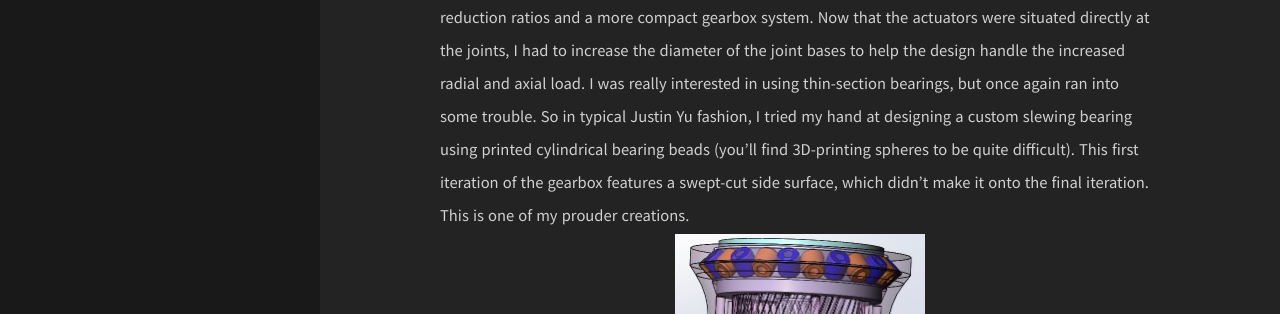
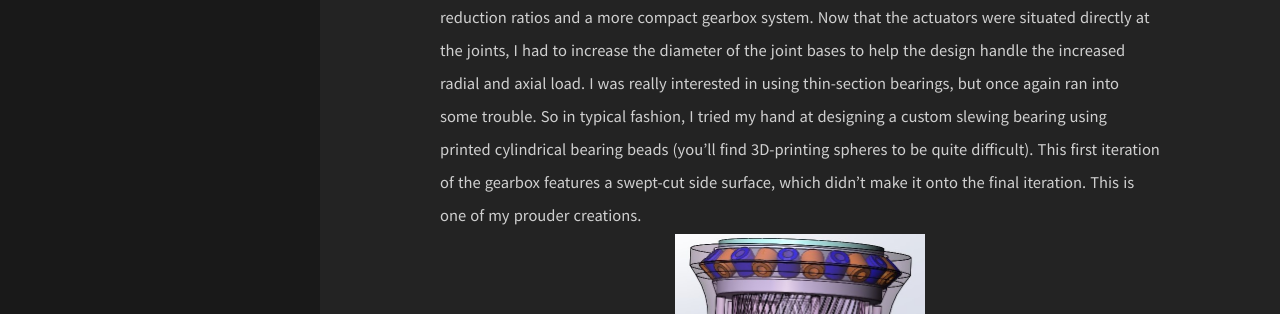
Before and after one commit to uynitsuj/uynitsuj.github.io, a Jekyll site: the page built from _posts/2020-08-06-first-attempt-at-a-6dof-robot-arm.md, in a window 1280 px wide. Shown: the part 4120-4434 px from the top of the page. Built offline with Jekyll 4.4.1, drawn with Linux system fonts in a browser that asks for light colours; nearby versions of some CDN libraries; some of the changed lines change nothing that is shown; some of the changed text lies outside the part shown.

Commit message:
rework post

```diff
--- a/_posts/2020-08-06-first-attempt-at-a-6dof-robot-arm.md
+++ b/_posts/2020-08-06-first-attempt-at-a-6dof-robot-arm.md
@@ -60,7 +60,7 @@
 
 <br>
 
-I further iterated on my gearbox design, implementing finer gear teeth, allowing me to create larger reduction ratios and a more compact gearbox system. Now that the actuators were situated directly at the joints, I had to increase the diameter of the joint bases to help the design handle the increased radial and axial load. I was really interested in using thin-section bearings, but once again ran into some trouble. So in typical Justin Yu fashion, I tried my hand at designing a custom slewing bearing using printed cylindrical bearing beads (you'll find 3D-printing spheres to be quite difficult). This first iteration of the gearbox features a swept-cut side surface, which didn't make it onto the final iteration. This is one of my prouder creations.
+I further iterated on my gearbox design, implementing finer gear teeth, allowing me to create larger reduction ratios and a more compact gearbox system. Now that the actuators were situated directly at the joints, I had to increase the diameter of the joint bases to help the design handle the increased radial and axial load. I was really interested in using thin-section bearings, but once again ran into some trouble. So in typical fashion, I tried my hand at designing a custom slewing bearing using printed cylindrical bearing beads (you'll find 3D-printing spheres to be quite difficult). This first iteration of the gearbox features a swept-cut side surface, which didn't make it onto the final iteration. This is one of my prouder creations.
 <div align="center">
 <img src="{{ site.url }}/img/Post3/Annotation2020-04-25231450.jpg" alt="Annotation2020-04-25231450" width="250px">
 <br>
@@ -72,7 +72,7 @@
 <br>
 </div>
 
-After much time, I had finished the arm, complete with motor port covers featuring hexagonal patterns.
+After much time, I had finished the arm - and added hexagonal pocket patterns to the motor port covers for extra flair.
 
 ![IMG_1925]({{ site.url }}/img/Post3/IMG_1925.jpg){:height="40%" width="40%"}
 
@@ -90,27 +90,23 @@
 
 ![ezgif-4-581c98fc16cb]({{ site.url }}/img/Post3/ezgif-3-fced31d97cb5.gif){:height="40%" width="40%"}
 
-Ok, that was easy enough. Now how about making it move predictably? I then went onto the web to search for ways that I could coordinate stepper movement effectively, and found much more than I was expecting.
+That was easy enough. Now how about making it move predictably? I then went onto the web to search for ways that I could coordinate stepper movement effectively, and found much more than I was expecting.
 
 <div align="center"><iframe style="aspect-ratio: 16 / 9; max-width:80%;height:400px"  src="https://www.youtube.com/embed/fHAO7SW-SZI" frameborder="0" allow="accelerometer; autoplay; encrypted-media; gyroscope; picture-in-picture" allowfullscreen></iframe></div>
 
-This video by iforce2d had absolutely everything I was looking for and more. By the end, he had introduced a sketch that would allow you to prepare stepper movements for multiple steppers and execute them, complete with stepper start-time end-time coordination, linear speed ramping, *and even interrupts*. This massively simplifies everything. And this is where that got us:
+This video by iforce2d had everything I was looking for and more. By the end, he had introduced a simple sketch that would allow you to prepare stepper movements for multiple steppers and execute them, complete with stepper start-time end-time coordination, linear speed ramping, *and even interrupts*. This massively simplifies everything. And this is where that got us:
 
 <div align="center"><iframe style="aspect-ratio: 16 / 9; max-width:80%;height:400px"  src="https://www.youtube.com/embed/8E2R9iQnwQs" frameborder="0" allow="accelerometer; autoplay; encrypted-media; gyroscope; picture-in-picture" allowfullscreen></iframe></div>
 
-Next, I needed to figure out how to give angle inputs, and I also wanted to move out of the Arduino IDE interface, since preparing movements within the sketch currently consists of editing the motor ID and step# parameter manually:
+Next, I needed to figure out how to provide angle inputs, and I also wanted to move out of the Arduino IDE interface, since preparing movements within the sketch currently consists of editing the motor ID and step# parameter manually:
 
 ![Annotation 2020-08-07 134854.png]({{ site.url }}/img/Post3/Annotation 2020-08-07 134854.png){:height="40%" width="40%"}
 
-So I decided to use Python, since it would allow me to send the Arduino data over serial, and also so I could learn and use TKinter for Python for my home-brewed interface.
-
-<br>
-
-In learning about serial data communication, I had to create my own command protocol that my Python code could send, which the Arduino could then receive and interpret. My protocol needed to be able to assign a Motor ID as well as step count for that particular motor, and I also needed a protocol for executing the runAndWait() function. So I ended up with the following command structure:
+I had to create my own serial command protocol that my Python code could send, which the Arduino could then receive and interpret. My protocol needed to be able to assign a Motor ID as well as step count for that particular motor, and I also needed a protocol for executing the runAndWait() function. So I ended up with the following command structure:
 
 ![CommandStructure]({{ site.url }}/img/Post3/Annotation 2020-08-07 172642.png)
 
-To control the parameters for my prepareMovement() method in the Arduino sketch, my Command prefix would consist of MTR0, MTR1, ... to MTR5 to pass in the Motor ID, and the Data suffix would pass in the desired step count. A full command would look something like #MTR2500\\n to prepare movement on motor 2 for 500 steps, or #MTR51780\\n to prepare movement on motor 5 for 1780 steps. For the runAndWait() method, a simple #EXEC\\n command without anything in the data field would suffice.
+To control the parameters for my prepareMovement() method in the Arduino sketch, my Command prefix would consist of MTR0, MTR1, ... to MTR5 to pass in the Motor ID, and the Data suffix would pass in the desired step count. A full command would look something like #MTR2500\\n to prepare movement on motor 2 for 500 steps, or #MTR51780\\n to prepare movement on motor 5 for 1780 steps. For the runAndWait() method, a simple #EXEC\\n command would be sufficient.
 
 ### The Kinematics
 
```
